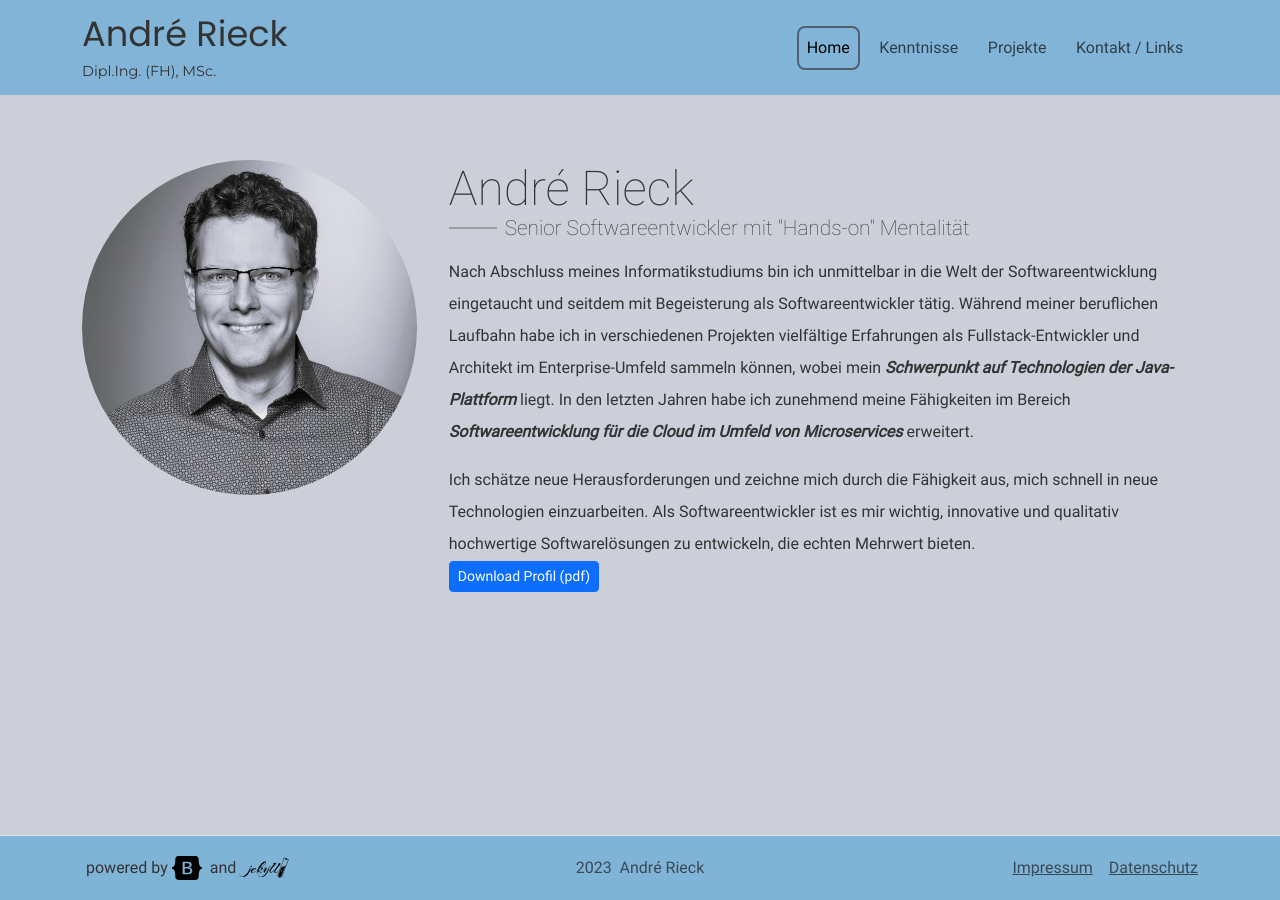
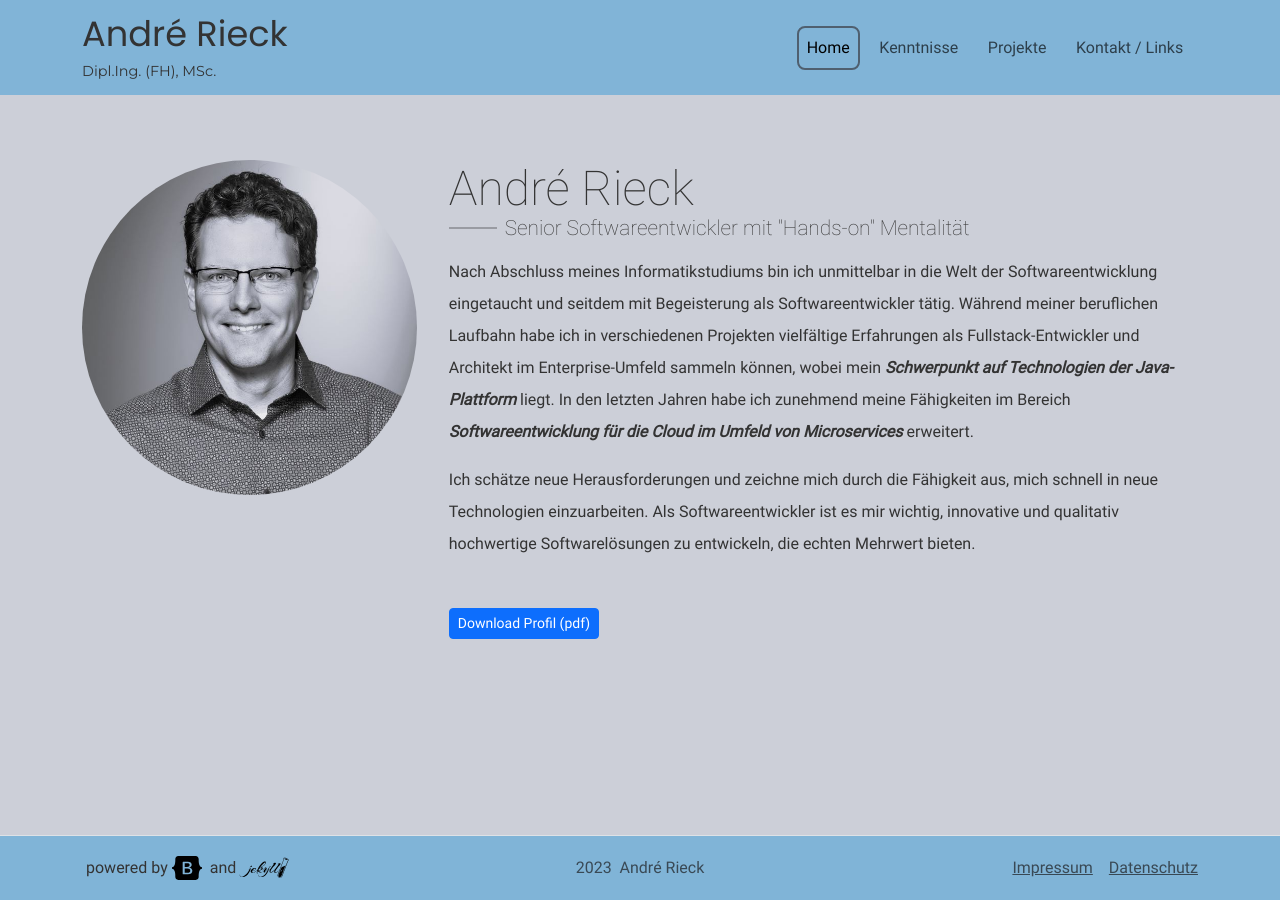
Before and after one commit to riandree/andre-rieck, a Jekyll site: the page built from site/index.html, in a window 1280 px wide. Built offline with Jekyll 4.4.1, drawn with Linux system fonts in a browser that asks for light colours.

Commit message:
profile download button margin responsive

```diff
--- a/site/index.html
+++ b/site/index.html
@@ -16,7 +16,7 @@ permalink: /index.html
     <p>Ich schätze neue Herausforderungen und zeichne mich durch die Fähigkeit aus, mich schnell in neue Technologien einzuarbeiten.
         Als Softwareentwickler ist es mir wichtig, innovative und qualitativ hochwertige Softwarelösungen zu entwickeln, die echten Mehrwert bieten.
         <br>
-        <a href="/assets/CVAndreRieck.pdf" class="btn btn-primary btn-sm" tabindex="-1" role="button" aria-disabled="true" target="_blank">Download Profil (pdf)</a>
+        <a href="/assets/CVAndreRieck.pdf" class="btn btn-primary btn-sm mt-3 mt-lg-5" tabindex="-1" role="button" aria-disabled="true" target="_blank">Download Profil (pdf)</a>
     </p>
 </div>
 </section>
```
